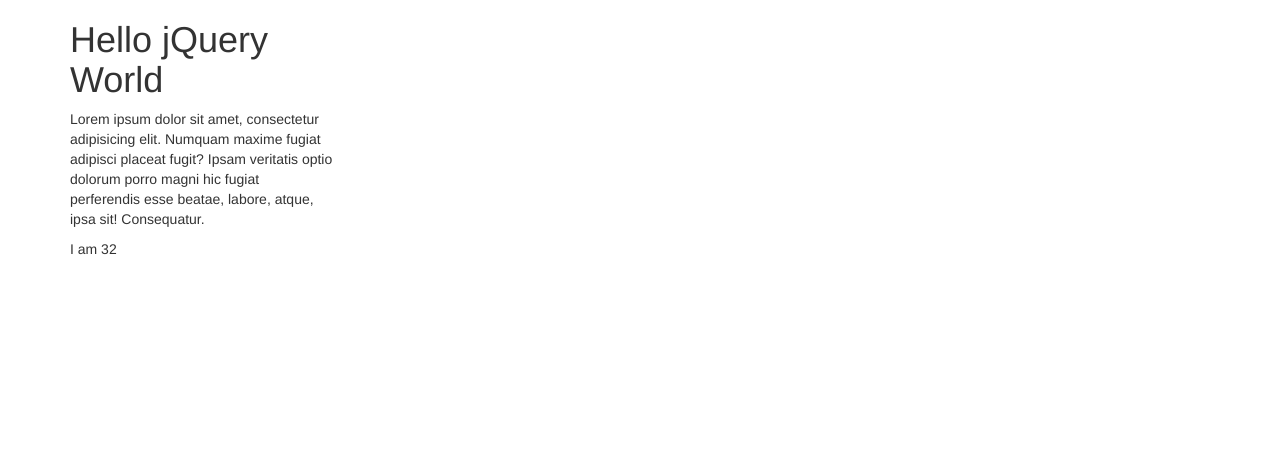
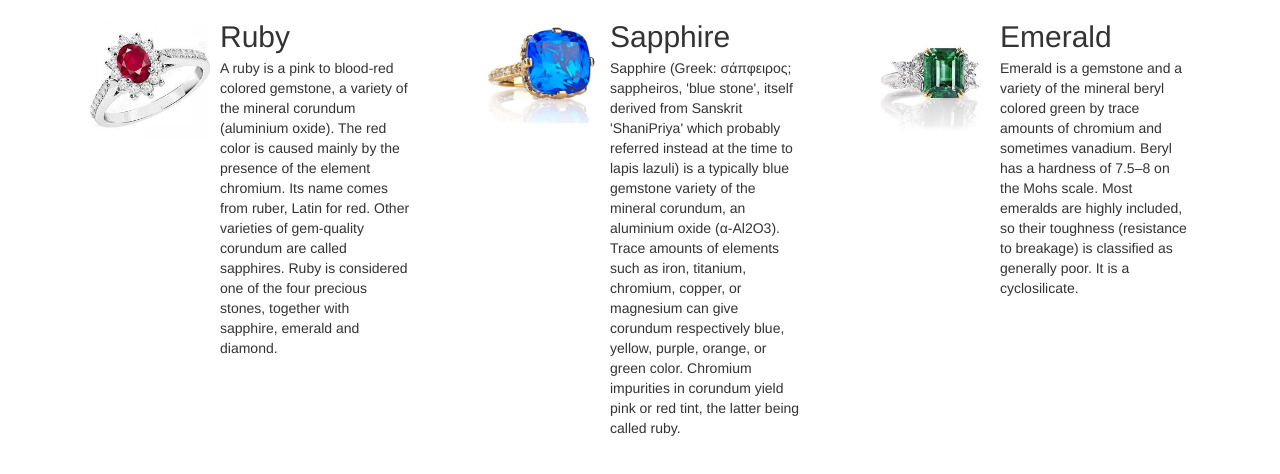
Before and after one commit to Igor333m/angulargems, a website: page index.html in a window 1280 px wide. Drawn offline with Linux system fonts and the light colour scheme.

Commit message:
Added three preciuos gems

```diff
--- /dev/null
+++ b/css/style.css
@@ -0,0 +1,7 @@
+.paddingtop{
+	padding: 20px;
+}
+
+img[src] {
+	width: 120px;
+}
--- a/index.html
+++ b/index.html
@@ -1,5 +1,5 @@
 <!DOCTYPE html>
-<html lang="en" ng-app="GemStore">
+<html lang="en" ng-app="gemStore">
 <head>
 	<meta charset="utf-8">
     <meta http-equiv="X-UA-Compatible" content="IE=edge">
@@ -8,26 +8,50 @@
 
     <link href="bower_components/bootstrap/dist/css/bootstrap.min.css" rel="stylesheet">
     <link href="bower_components/bootstrap/dist/css/bootstrap-theme.min.css" rel="stylesheet">
+    <link rel="stylesheet" href="css/style.css">
     <script src="bower_components/angular/angular.min.js"></script>
     <script src="js/app.js" type="text/javascript"></script>
 </head>
 <body>
 	<div class="container">
-		<div class="row">
-			<div class="col-xs-12 col-sm-3">
-				<h1>Hello World</h1>
-				<p>Lorem ipsum dolor sit amet, consectetur adipisicing elit. Numquam maxime fugiat adipisci placeat fugit? Ipsam veritatis optio dolorum porro magni hic fugiat perferendis esse beatae, labore, atque, ipsa sit! Consequatur.</p>
-				<p>I am {{30 + 2}}</p>
+		<div class="row" ng-controller = "GemController as gem">
+			<div class="col-xs-12 col-sm-6 col-lg-4">
+				<div class="media paddingtop">
+					<div class="media-left">
+						<img class="media-object" ng-attr-src="{{ gem.ruby.source }}" alt="Ruby gemstone">
+					</div>
+					<div class="media-body">
+						<h2 class="media-heading">{{ gem.ruby.name }}</h1>
+						<p>{{ gem.ruby.description }}</p>
+					</div>
+				</div>
+			</div>
+			<div class="col-xs-12 col-sm-6 col-lg-4">
+				<div class="media paddingtop">
+					<div class="media-left">
+						<img class="media-object" ng-attr-src="{{ gem.sapphire.source }}" alt="Sapphire gemstone">
+					</div>
+					<div class="media-body">
+						<h2 class="media-heading">{{ gem.sapphire.name }}</h1>
+						<p>{{ gem.sapphire.description }}</p>
+					</div>
+				</div>
+			</div>
+			<div class="col-xs-12 col-sm-6 col-lg-4">
+				<div class="media paddingtop">
+					<div class="media-left">
+						<img class="media-object" ng-attr-src="{{ gem.emerald.source }}" alt="Emerald gemstone">
+					</div>
+					<div class="media-body">
+						<h2 class="media-heading">{{ gem.emerald.name }}</h1>
+						<p>{{ gem.emerald.description }}</p>
+					</div>
+				</div>
 			</div>
 		</div>
 	</div>
 	<script src="bower_components/jquery/dist/jquery.min.js"></script>
 	<script src="bower_components/bootstrap/dist/js/bootstrap.min.js"></script>
 
-	<!-- jquery test -->
-	<script>
-		$("h1").text("Hello jQuery World");
-
-	</script>
 </body>
 </html>
--- a/js/app.js
+++ b/js/app.js
@@ -1,3 +1,29 @@
 (function () {
-	var app = angular.module("GemStore", []);
+	var rubyGem = {
+		name: "Ruby",
+		price: "$372",
+		source: "img/rubyring.jpg",
+		description: "A ruby is a pink to blood-red colored gemstone, a variety of the mineral corundum (aluminium oxide). The red color is caused mainly by the presence of the element chromium. Its name comes from ruber, Latin for red. Other varieties of gem-quality corundum are called sapphires. Ruby is considered one of the four precious stones, together with sapphire, emerald and diamond."
+	};
+	var sapphireGem = {
+	name: "Sapphire",
+	price: "$562",
+	source: "img/sapphirering.png",
+	description: "Sapphire (Greek: σάπφειρος; sappheiros, 'blue stone', itself derived from Sanskrit 'ShaniPriya' which probably referred instead at the time to lapis lazuli) is a typically blue gemstone variety of the mineral corundum, an aluminium oxide (α-Al2O3). Trace amounts of elements such as iron, titanium, chromium, copper, or magnesium can give corundum respectively blue, yellow, purple, orange, or green color. Chromium impurities in corundum yield pink or red tint, the latter being called ruby."
+	};
+	var emeraldGem = {
+		name: "Emerald",
+		price: "$423",
+		source: "img/emeraldring.jpg",
+		description: "Emerald is a gemstone and a variety of the mineral beryl colored green by trace amounts of chromium and sometimes vanadium. Beryl has a hardness of 7.5–8 on the Mohs scale. Most emeralds are highly included, so their toughness (resistance to breakage) is classified as generally poor. It is a cyclosilicate."
+	};
+
+
+
+	var app = angular.module("gemStore", []);
+	app.controller("GemController", function () {
+		this.ruby = rubyGem;
+		this.sapphire = sapphireGem;
+		this.emerald = emeraldGem;
+	});
 })();
```
Also changed, not shown: img/emeraldring.jpg (added), img/rubyring.jpg (added), img/sapphirering.png (added).
